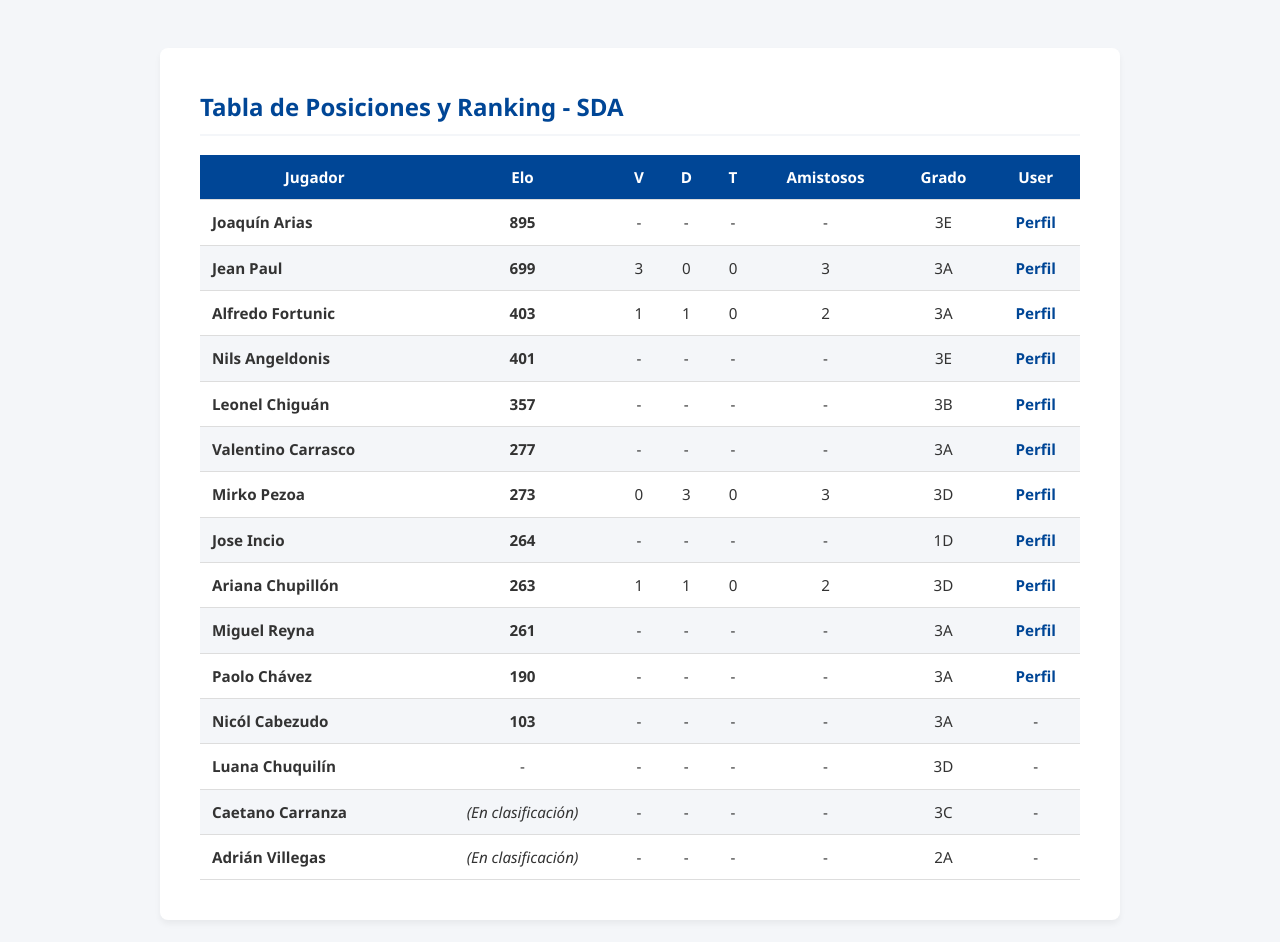
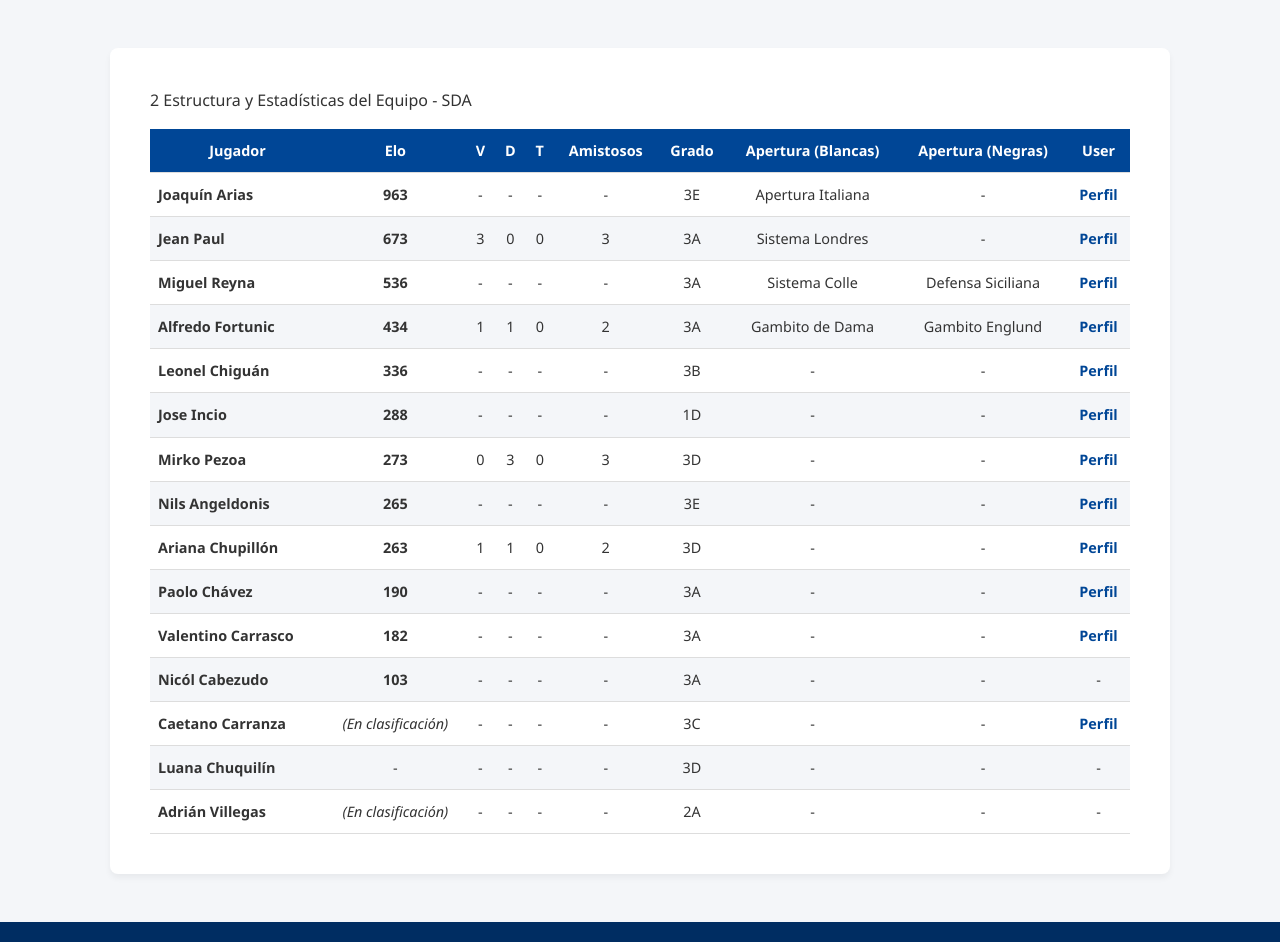
Before and after one commit to Jean-PaulJPL/Club-de-Ajedrez, a plain HTML site: page clasificacion.html in a window 1280 px wide. Shown: the part 79-1021 px from the top of the page. Drawn offline with Linux system fonts and the light colour scheme.

Commit message:
Add files via upload

```diff
--- a/clasificacion.html
+++ b/clasificacion.html
@@ -3,7 +3,7 @@
 <head>
     <meta charset="UTF-8">
     <meta name="viewport" content="width=device-width, initial-scale=1.0">
-    <title>P.E.P. - Clasificación</title>
+    <title>P.E.P. - Estadísticas</title>
     <style>
         :root {
             --azul-principal: #004696;
@@ -62,7 +62,7 @@
         }
 
         .container {
-            max-width: 1000px;
+            max-width: 1100px;
             margin: 3rem auto;
             padding: 0 20px;
             min-height: calc(100vh - 230px);
@@ -88,11 +88,11 @@
             width: 100%;
             border-collapse: collapse;
             margin-top: 1rem;
-            font-size: 0.95rem;
+            font-size: 0.9rem;
         }
 
         .tabla-torneo th, .tabla-torneo td {
-            padding: 10px 12px;
+            padding: 10px 8px;
             text-align: center;
             border-bottom: 1px solid #ddd;
         }
@@ -142,14 +142,14 @@
             <a href="datos.html">Datos</a>
             <a href="aperturas.html">Aperturas</a>
             <a href="torneo.html">Torneo</a>
-            <a href="clasificacion.html" class="active">Clasificación</a>
+            <a href="clasificacion.html" class="active">Estadísticas</a>
         </nav>
     </header>
 
     <div class="container">
 
         <section class="card">
-            <h2>Tabla de Posiciones y Ranking - SDA</h2>
+            2 Estructura y Estadísticas del Equipo - SDA
             <table class="tabla-torneo">
                 <thead>
                     <tr>
@@ -160,69 +160,83 @@
                         <th>T</th>
                         <th>Amistosos</th>
                         <th>Grado</th>
+                        <th>Apertura (Blancas)</th>
+                        <th>Apertura (Negras)</th>
                         <th>User</th>
                     </tr>
                 </thead>
                 <tbody>
                     <tr>
                         <td class="jugador-nombre">Joaquín Arias</td>
-                        <td><strong>895</strong></td>
+                        <td><strong>963</strong></td>
                         <td>-</td>
                         <td>-</td>
                         <td>-</td>
                         <td>-</td>
                         <td>3E</td>
+                        <td>Apertura Italiana</td>
+                        <td>-</td>
                         <td><a href="https://www.chess.com/member/haros460" target="_blank" class="btn-perfil">Perfil</a></td>
                     </tr>
                     <tr>
                         <td class="jugador-nombre">Jean Paul</td>
-                        <td><strong>699</strong></td>
+                        <td><strong>673</strong></td>
                         <td>3</td>
                         <td>0</td>
                         <td>0</td>
                         <td>3</td>
                         <td>3A</td>
+                        <td>Sistema Londres</td>
+                        <td>-</td>
                         <td><a href="https://www.chess.com/member/jean-pauljll" target="_blank" class="btn-perfil">Perfil</a></td>
                     </tr>
                     <tr>
+                        <td class="jugador-nombre">Miguel Reyna</td>
+                        <td><strong>536</strong></td>
+                        <td>-</td>
+                        <td>-</td>
+                        <td>-</td>
+                        <td>-</td>
+                        <td>3A</td>
+                        <td>Sistema Colle</td>
+                        <td>Defensa Siciliana</td>
+                        <td><a href="https://www.chess.com/member/miguel_r14" target="_blank" class="btn-perfil">Perfil</a></td>
+                    </tr>
+                    <tr>
                         <td class="jugador-nombre">Alfredo Fortunic</td>
-                        <td><strong>403</strong></td>
+                        <td><strong>434</strong></td>
                         <td>1</td>
                         <td>1</td>
                         <td>0</td>
                         <td>2</td>
                         <td>3A</td>
+                        <td>Gambito de Dama</td>
+                        <td>Gambito Englund</td>
                         <td><a href="https://www.chess.com/member/alfreditoelmascapito" target="_blank" class="btn-perfil">Perfil</a></td>
                     </tr>
                     <tr>
-                        <td class="jugador-nombre">Nils Angeldonis</td>
-                        <td><strong>401</strong></td>
-                        <td>-</td>
-                        <td>-</td>
-                        <td>-</td>
-                        <td>-</td>
-                        <td>3E</td>
-                        <td><a href="https://www.chess.com/member/nils1714" target="_blank" class="btn-perfil">Perfil</a></td>
-                    </tr>
-                    <tr>
                         <td class="jugador-nombre">Leonel Chiguán</td>
-                        <td><strong>357</strong></td>
+                        <td><strong>336</strong></td>
                         <td>-</td>
                         <td>-</td>
                         <td>-</td>
                         <td>-</td>
                         <td>3B</td>
+                        <td>-</td>
+                        <td>-</td>
                         <td><a href="https://www.chess.com/member/leochig" target="_blank" class="btn-perfil">Perfil</a></td>
                     </tr>
                     <tr>
-                        <td class="jugador-nombre">Valentino Carrasco</td>
-                        <td><strong>277</strong></td>
+                        <td class="jugador-nombre">Jose Incio</td>
+                        <td><strong>288</strong></td>
                         <td>-</td>
                         <td>-</td>
                         <td>-</td>
                         <td>-</td>
-                        <td>3A</td>
-                        <td><a href="https://www.chess.com/member/pateatherians3000" target="_blank" class="btn-perfil">Perfil</a></td>
+                        <td>1D</td>
+                        <td>-</td>
+                        <td>-</td>
+                        <td><a href="https://www.chess.com/member/josea2013" target="_blank" class="btn-perfil">Perfil</a></td>
                     </tr>
                     <tr>
                         <td class="jugador-nombre">Mirko Pezoa</td>
@@ -232,17 +246,21 @@
                         <td>0</td>
                         <td>3</td>
                         <td>3D</td>
+                        <td>-</td>
+                        <td>-</td>
                         <td><a href="https://www.chess.com/member/mirkocamus" target="_blank" class="btn-perfil">Perfil</a></td>
                     </tr>
                     <tr>
-                        <td class="jugador-nombre">Jose Incio</td>
-                        <td><strong>264</strong></td>
+                        <td class="jugador-nombre">Nils Angeldonis</td>
+                        <td><strong>265</strong></td>
                         <td>-</td>
                         <td>-</td>
                         <td>-</td>
                         <td>-</td>
-                        <td>1D</td>
-                        <td><a href="https://www.chess.com/member/josea2013" target="_blank" class="btn-perfil">Perfil</a></td>
+                        <td>3E</td>
+                        <td>-</td>
+                        <td>-</td>
+                        <td><a href="https://www.chess.com/member/nils1714" target="_blank" class="btn-perfil">Perfil</a></td>
                     </tr>
                     <tr>
                         <td class="jugador-nombre">Ariana Chupillón</td>
@@ -252,17 +270,9 @@
                         <td>0</td>
                         <td>2</td>
                         <td>3D</td>
-                        <td><a href="https://www.chess.com/member/rojiari" target="_blank" class="btn-perfil">Perfil</a></td>
-                    </tr>
-                    <tr>
-                        <td class="jugador-nombre">Miguel Reyna</td>
-                        <td><strong>261</strong></td>
                         <td>-</td>
                         <td>-</td>
-                        <td>-</td>
-                        <td>-</td>
-                        <td>3A</td>
-                        <td><a href="https://www.chess.com/member/m1gzcx_lp" target="_blank" class="btn-perfil">Perfil</a></td>
+                        <td><a href="https://www.chess.com/member/rojiari" target="_blank" class="btn-perfil">Perfil</a></td>
                     </tr>
                     <tr>
                         <td class="jugador-nombre">Paolo Chávez</td>
@@ -272,7 +282,21 @@
                         <td>-</td>
                         <td>-</td>
                         <td>3A</td>
+                        <td>-</td>
+                        <td>-</td>
                         <td><a href="https://www.chess.com/member/paolo1601" target="_blank" class="btn-perfil">Perfil</a></td>
+                    </tr>
+                    <tr>
+                        <td class="jugador-nombre">Valentino Carrasco</td>
+                        <td><strong>182</strong></td>
+                        <td>-</td>
+                        <td>-</td>
+                        <td>-</td>
+                        <td>-</td>
+                        <td>3A</td>
+                        <td>-</td>
+                        <td>-</td>
+                        <td><a href="https://www.chess.com/member/pateatherians3000" target="_blank" class="btn-perfil">Perfil</a></td>
                     </tr>
                     <tr>
                         <td class="jugador-nombre">Nicól Cabezudo</td>
@@ -283,15 +307,7 @@
                         <td>-</td>
                         <td>3A</td>
                         <td>-</td>
-                    </tr>
-                    <tr>
-                        <td class="jugador-nombre">Luana Chuquilín</td>
                         <td>-</td>
-                        <td>-</td>
-                        <td>-</td>
-                        <td>-</td>
-                        <td>-</td>
-                        <td>3D</td>
                         <td>-</td>
                     </tr>
                     <tr>
@@ -303,6 +319,20 @@
                         <td>-</td>
                         <td>3C</td>
                         <td>-</td>
+                        <td>-</td>
+                        <td><a href="https://www.chess.com/member/pokemonfanchess" target="_blank" class="btn-perfil">Perfil</a></td>
+                    </tr>
+                    <tr>
+                        <td class="jugador-nombre">Luana Chuquilín</td>
+                        <td>-</td>
+                        <td>-</td>
+                        <td>-</td>
+                        <td>-</td>
+                        <td>-</td>
+                        <td>3D</td>
+                        <td>-</td>
+                        <td>-</td>
+                        <td>-</td>
                     </tr>
                     <tr>
                         <td class="jugador-nombre">Adrián Villegas</td>
@@ -312,6 +342,8 @@
                         <td>-</td>
                         <td>-</td>
                         <td>2A</td>
+                        <td>-</td>
+                        <td>-</td>
                         <td>-</td>
                     </tr>
                 </tbody>
```
Also changed, not shown: aperturas.html (+1 -1 lines), datos.html (+1 -1 lines), index.html (+1 -1 lines), torneo.html (+1 -1 lines).
